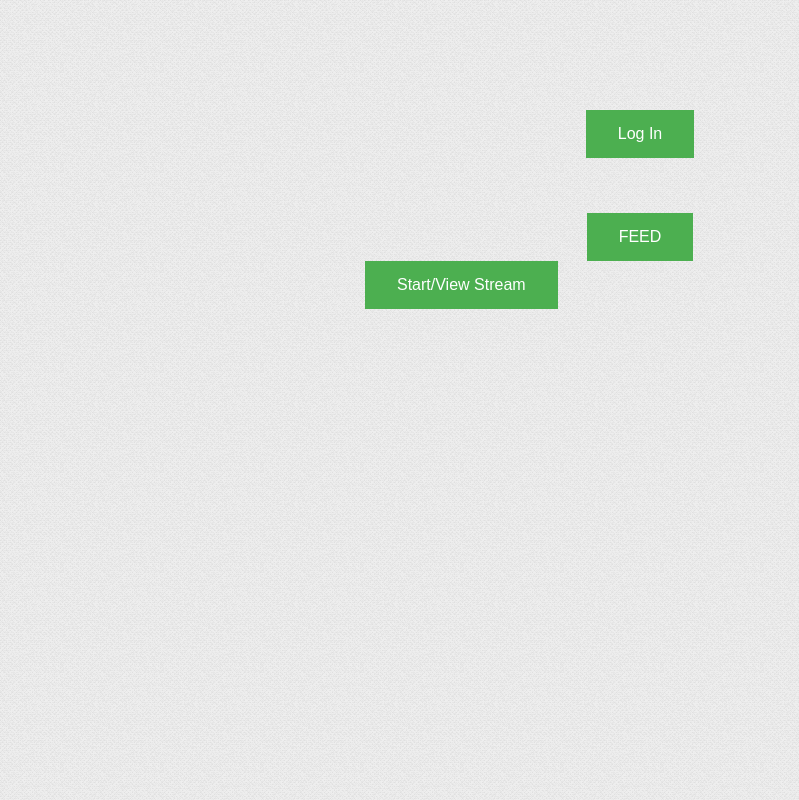
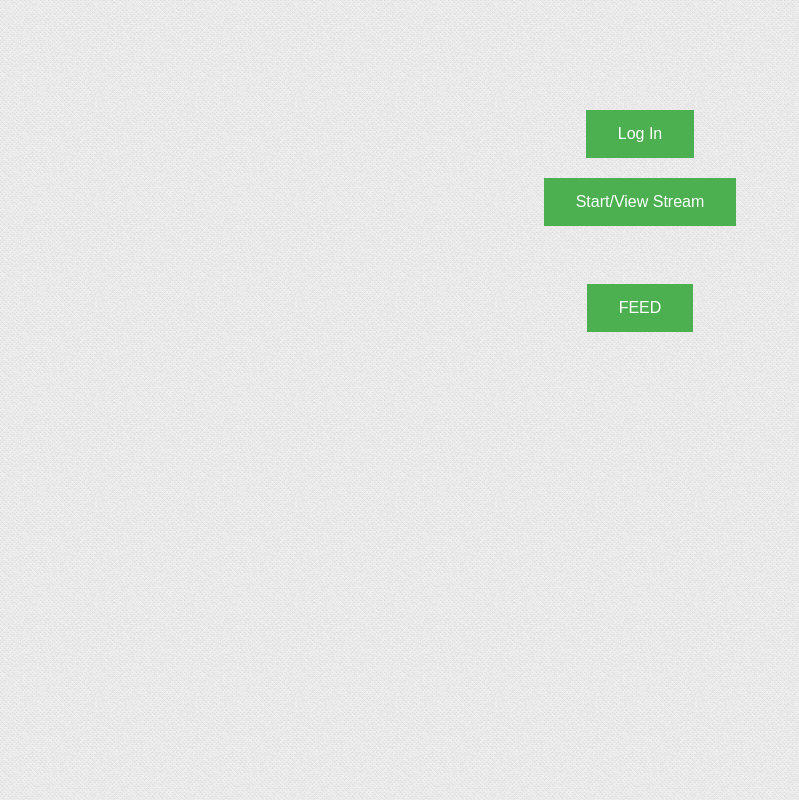
Before and after one commit to duffekmobile/parse-server-example, a website with bundled scripts: page public/PetTutorFeed/feeder.html in a window 1280 px wide. Shown: the whole page, without its empty margins (0-799 px from the left). Built offline with nearby package versions, Linux system fonts and the light colour scheme.

Commit message:
Setup video feed on both web pages

```diff
--- a/public/PetTutorFeed/feeder.html
+++ b/public/PetTutorFeed/feeder.html
@@ -45,13 +45,14 @@
   <body>
     <div align="center" style="margin-top: 20%">
         <input type="button" value="Log In" onclick="feedQuery()" id="loginBtn" class="button-on">
-    </div>
-    <div align="center" style="margin-top: 10%">
+        <br><br>
+        <input type="button" value="Start/View Stream" onclick="startVideo()" class="button-on">
+        <br><br>
+        <div id="remotesVideos"></div>
+        <br><br>
         <input type="button" value="FEED" onclick="feedButton(); timer()" id="feedButton" class="button-on">
     </div>
-    <input type="button" value="Start/View Stream" onclick="startVideo()" class="button-on">
-    <br><br>
-    <div id="remotesVideos"></div>
+
 
     <script>
         function startVideo(){
@@ -67,7 +68,7 @@
             // we have to wait until it's ready
             webrtc.on('readyToCall', function () {
                 // you can name it anything
-                webrtc.joinRoom('your awesome room name');
+                webrtc.joinRoom('pettutorfeed');
             });
         }
     </script>
--- a/public/PetTutorFeed/js/feedQuery.js
+++ b/public/PetTutorFeed/js/feedQuery.js
@@ -41,7 +41,7 @@ function feedButton() {
     feedQuery();
     if(parObj == null){
         alert("You must Log in First");
-    }else {
+    }else{
         timeNow = new Date().getTime();
         console.log("Button Clicked at: " + timeNow);
         console.log(parObj);
```
Also changed, not shown: public/PetTutorFeed/listener.html (+1 -1 lines).
